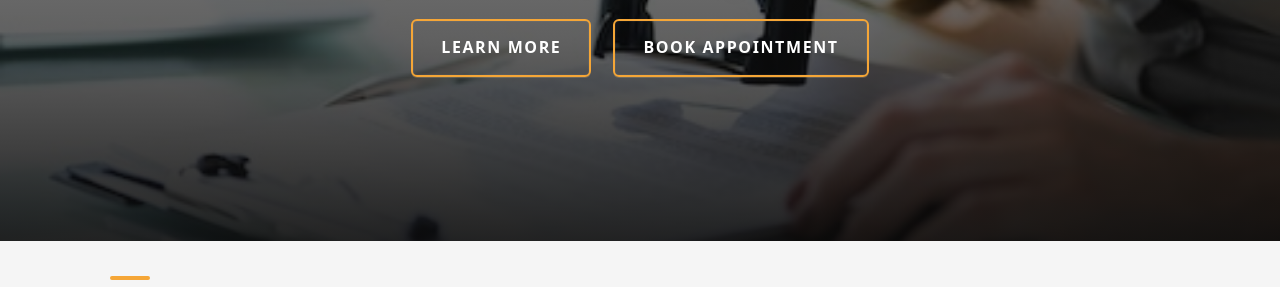
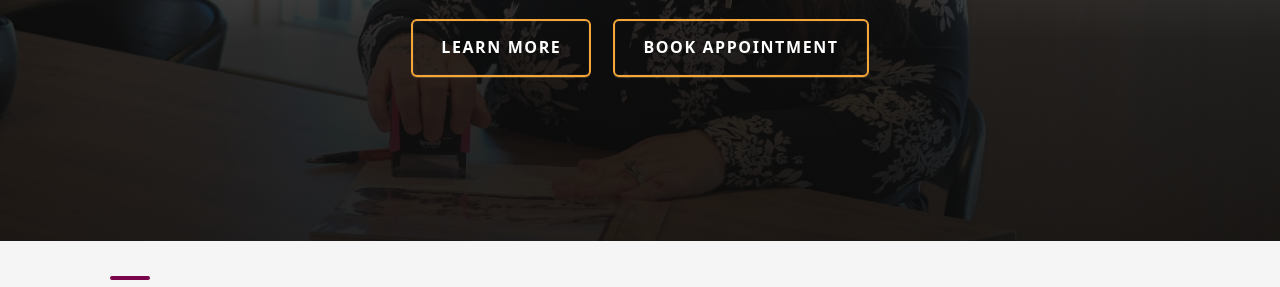
Before and after one commit to NinaRocket/ReiterEnterprisesLLC, a website: page pages/notary.html in a window 1280 px wide. Shown: the part 318-605 px from the top of the page. Drawn offline with nearby package versions, Linux system fonts and the light colour scheme; a web font is replaced by a local one.

Commit message:
images for notary

```diff
--- a/css/styles.css
+++ b/css/styles.css
@@ -101,7 +101,7 @@ h3{
 
   background:
     linear-gradient(180deg, rgba(11,11,11,.45) 0%, rgba(11,11,11,.65) 60%, rgba(11,11,11,.90) 100%),
-    url("../assets/img/colorbackgrnd.jpeg") center / cover no-repeat;
+    url("../assets/img/reiter4.jpg") center / cover no-repeat;
 
   /* box-shadow: inset 0 -60px 80px rgba(0,0,0,.35); */
 }
@@ -189,7 +189,7 @@ h3{
 .section.light .muted{ color:#5b6068; }
 
 .welcome .eyebrow{
-  width:40px; height:4px; background:var(--brand);
+  width:40px; height:4px; background:#79064b;
   border-radius:2px; margin:0 0 16px 4px;
 }
 .welcome-title{
@@ -291,7 +291,7 @@ input:focus,textarea:focus{outline:2px solid transparent;box-shadow:var(--ring)}
 
 /* little gold accent in the aside */
 .service-aside .accent{
-  width:40px; height:4px; background:var(--brand);
+  width:40px; height:4px; background:#79064b;
   border-radius:2px; margin:0 0 14px;
 }
 
@@ -499,8 +499,7 @@ input:focus,textarea:focus{outline:2px solid transparent;box-shadow:var(--ring)}
 
 .hero-notary{
   background:
-    linear-gradient(180deg, rgba(11,11,11,.45) 0%, rgba(11,11,11,.65) 60%, rgba(11,11,11,.90) 100%),
-    url("../assets/img/notary.jpg") center / cover no-repeat;
+   linear-gradient(180deg, rgba(11, 11, 11, .45) 0%, rgb(11 11 11 / 86%) 60%, rgba(11, 11, 11, .90) 100%), url(../assets/img/reiter2.jpg) center / cover no-repeat
 }
 
 .notary-details{
```
Also changed, not shown: index.html (+3 -3 lines), assets/img/reiter1.JPG (added), assets/img/reiter2.JPG (added), assets/img/reiter3.JPG (added), assets/img/reiter4.JPG (added).
